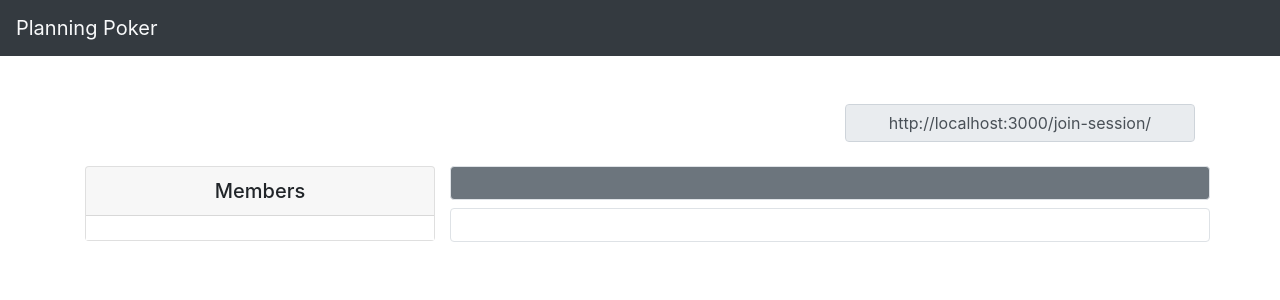
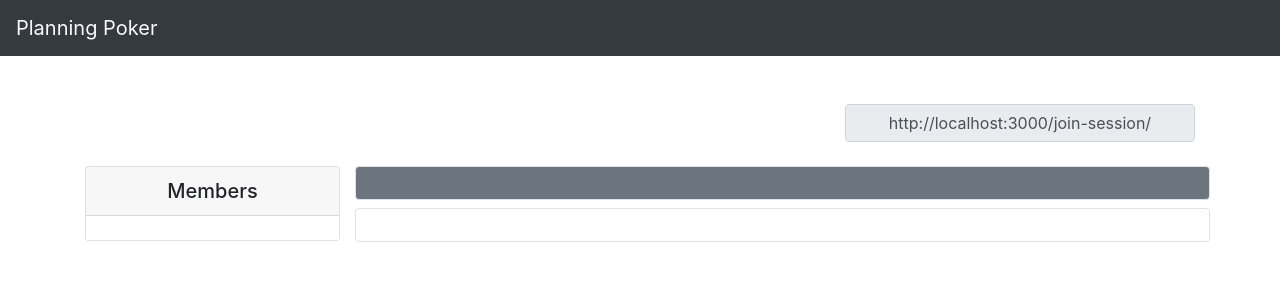
Before and after one commit to ahsan-bilal-786/poker, a React (Create React App) app in the folder poker-fe/: page /polling/1 in a window 1280 px wide. Shown: the top 300 px of the page. Built offline with nearby package versions, Linux system fonts and the light colour scheme.

Commit message:
updating column size

```diff
--- a/poker-fe/src/components/Polling/Card.jsx
+++ b/poker-fe/src/components/Polling/Card.jsx
@@ -43,7 +43,7 @@ const CardMapping = {
 const Card = ({ value, handleClick }) => {
   if (value && CardMapping[value.toString()])
     return (
-      <Col sm='3' className='text-center mb-2'>
+      <Col sm='2' className='text-center mb-2'>
         <BSCard>
           <BSCard.Body
             className='p-0 cursor-pointer'
--- a/poker-fe/src/pages/Polling/index.jsx
+++ b/poker-fe/src/pages/Polling/index.jsx
@@ -19,10 +19,10 @@ const Polling = ({ pollType, userName, sessionId, polls, setPolls }) => {
         </Col>
       </Row>
       <Row className='h-100 mt-2'>
-        <Col sm='4'>
+        <Col sm='3'>
           <Members users={[userName]} />
         </Col>
-        <Col sm='8'>
+        <Col sm='9'>
           <SelectedPolls polls={polls} />
           <AvailablePolls pollType={pollType} setPolls={handleCardSelection} />
         </Col>
```
